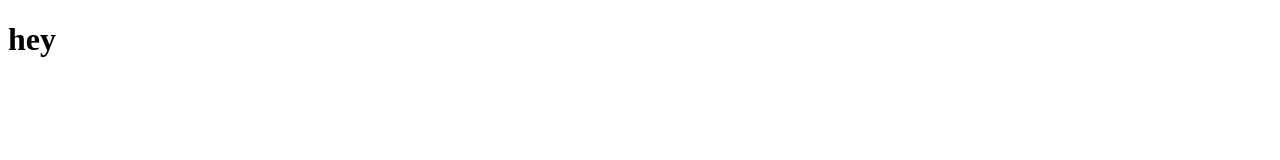
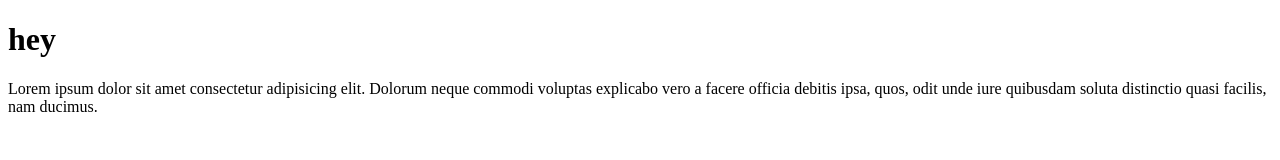
Before and after one commit to Shivam1500/multi-user-todo-app, a plain HTML site: page index.html in a window 1280 px wide. Drawn offline with Linux system fonts and the light colour scheme.

Commit message:
second commit

```diff
--- a/index.html
+++ b/index.html
@@ -8,5 +8,10 @@
   </head>
   <body>
     <h1>hey</h1>
+    <p>
+      Lorem ipsum dolor sit amet consectetur adipisicing elit. Dolorum neque
+      commodi voluptas explicabo vero a facere officia debitis ipsa, quos, odit
+      unde iure quibusdam soluta distinctio quasi facilis, nam ducimus.
+    </p>
   </body>
 </html>
```
